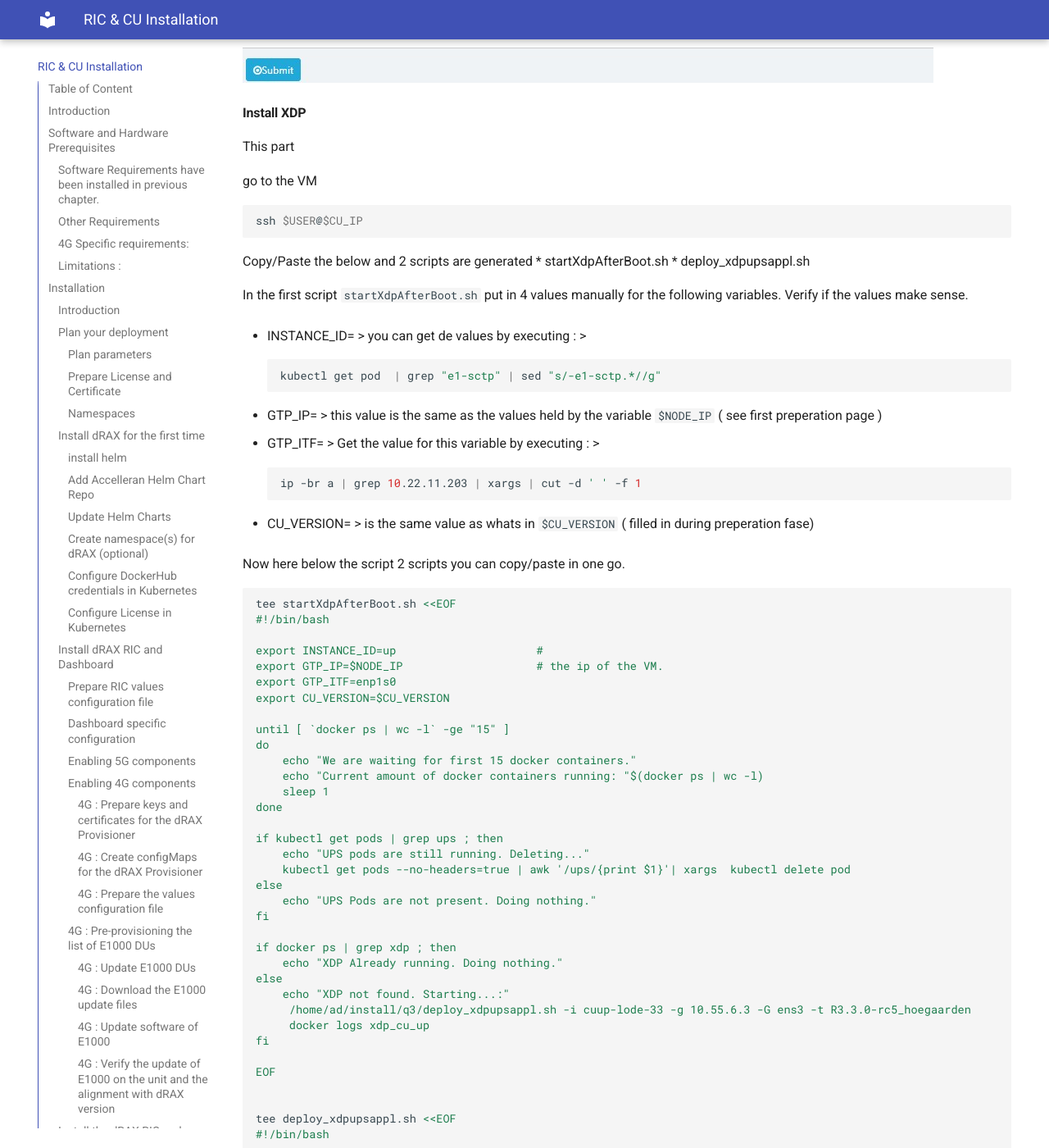
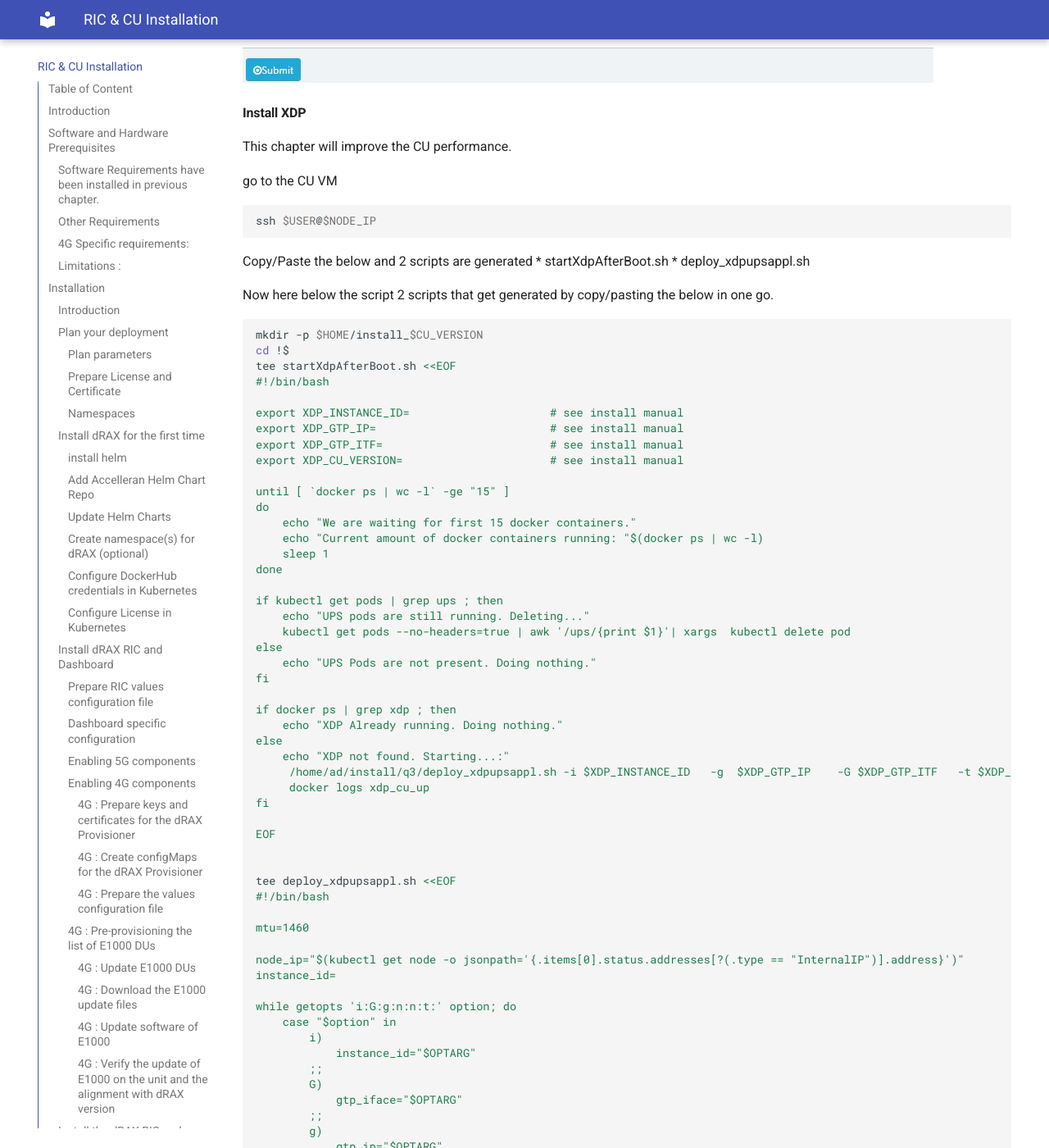
Before and after one commit to accelleran/drax-docs, an MkDocs documentation site: the page built from docs/drax-install/index.md, in a window 1280 px wide and 1400 px high, scrolled down 28709 px. Shown: the whole window at 82% size. Built offline with MkDocs 1.6.1 and Material for MkDocs 9.7.7, drawn with Linux system fonts in a browser that asks for light colours; the version menu is left out; some of the changed text lies outside the part shown.

Commit message:
adding xdp

````diff
--- a/docs/drax-install/index.md
+++ b/docs/drax-install/index.md
@@ -907,50 +907,31 @@ The 5G CU-UP has a number of configuration parameters as seen below:
 ![5G CU-UP Configuration parameters](images/dashboard-cu-up-config.png)
 
 #### Install XDP
-This part
-
-go to the VM
-
-``` bash
-ssh $USER@$CU_IP
+This chapter will improve the CU performance.
+
+go to the CU VM
+
+``` bash
+ssh $USER@$NODE_IP
 ```
 
 Copy/Paste the below and 2 scripts are generated
   * startXdpAfterBoot.sh
   * deploy_xdpupsappl.sh
 
-In the first script ```startXdpAfterBoot.sh``` put in 4 values manually for the following variables.
-Verify if the values make sense.
-
-  * INSTANCE_ID=
-    > you can get de values by executing :
-    > ``` bash
-    > kubectl get pod  | grep "e1-sctp" | sed "s/-e1-sctp.*//g"
-    > ```
-
-  * GTP_IP=
-    > this value is the same as the values held by the variable ```$NODE_IP``` ( see first preperation page )
-
-  * GTP_ITF=
-    > Get the value for this variable by executing :
-    > ``` bash
-    > ip -br a | grep 10.22.11.203 | xargs | cut -d ' ' -f 1
-    > ```
-
-  * CU_VERSION=
-    > is the same value as whats in ```$CU_VERSION``` ( filled in during preperation fase)
-
-Now here below the script 2 scripts you can copy/paste in one go.
-
-``` bash
-
+
+Now here below the script 2 scripts that get generated by copy/pasting the below in one go.
+
+``` bash
+mkdir -p $HOME/install_$CU_VERSION
+cd !$
 tee startXdpAfterBoot.sh <<EOF
 #!/bin/bash
 
-export INSTANCE_ID=up                     #
-export GTP_IP=$NODE_IP                    # the ip of the VM.
-export GTP_ITF=enp1s0
-export CU_VERSION=$CU_VERSION
+export XDP_INSTANCE_ID=                     # see install manual
+export XDP_GTP_IP=                          # see install manual
+export XDP_GTP_ITF=                         # see install manual
+export XDP_CU_VERSION=                      # see install manual
 
 until [ `docker ps | wc -l` -ge "15" ]
 do
@@ -970,7 +951,7 @@ if docker ps | grep xdp ; then
     echo "XDP Already running. Doing nothing."
 else
     echo "XDP not found. Starting...:"
-     /home/ad/install/q3/deploy_xdpupsappl.sh -i cuup-lode-33 -g 10.55.6.3 -G ens3 -t R3.3.0-rc5_hoegaarden
+     /home/ad/install/q3/deploy_xdpupsappl.sh -i $XDP_INSTANCE_ID   -g  $XDP_GTP_IP    -G $XDP_GTP_ITF   -t $XDP_CU_VERSION
      docker logs xdp_cu_up
 fi
 
@@ -980,10 +961,6 @@ EOF
 tee deploy_xdpupsappl.sh <<EOF
 #!/bin/bash
 
-build_tag=
-
-gtp_iface=
-gtp_ip=
 mtu=1460
 
 node_ip="$(kubectl get node -o jsonpath='{.items[0].status.addresses[?(.type == "InternalIP")].address}')"
@@ -1084,6 +1061,50 @@ docker run \
 
 EOF
 
+```
+
+In the first script ```startXdpAfterBoot.sh``` put in 4 values manually for the following variables.
+Verify if the values make sense.
+
+  * XDP_INSTANCE_ID=
+    > you can get de values by executing :
+    > ``` bash
+    > export XDP_INSTANCE_ID=$(kubectl get pod  | grep "e1-sctp" | sed "s/-e1-sctp.*//g")
+    > ```
+
+  * XDP_GTP_IP=
+    > this value is the same as the values held by the variable ```$NODE_IP``` ( see first preperation page )
+    ``` bash
+    export XDP_GTP_IP=$NODE_IP
+
+  * XDP_GTP_ITF=
+    > Get the value for this variable by executing :
+    > ``` bash
+    > export XDP_GTP_ITF=$(ip -br a | grep 10.22.11.203 | xargs | cut -d ' ' -f 1)
+    > ```
+
+  * XDP_CU_VERSION=
+    > is the same value as whats in ```$CU_VERSION``` ( filled in during preperation fase). It should be the same as executing :
+    > ``` bash
+    > export XDP_CU_VERSION=$(ip -br a | grep 10.22.11.203 | xargs | cut -d ' ' -f 1)
+    > ```
+
+
+Make the run of the script boot persistent by putting it in crontab
+``` bash
+crontab -e
+```
+
+Add this line into the crontab editor file. Change the ```$USER``` and install ```install_directory``` accordingly.
+Check the preperation page.
+
+``` bash
+@reboot /home/$USER/install_${CU_VERSION}/startXdpAfterBoot.sh >> /tmp/xdp_bootscript_response
+```
+
+execute to verify
+``` bash
+crontab -l
 ```
 
 
````
